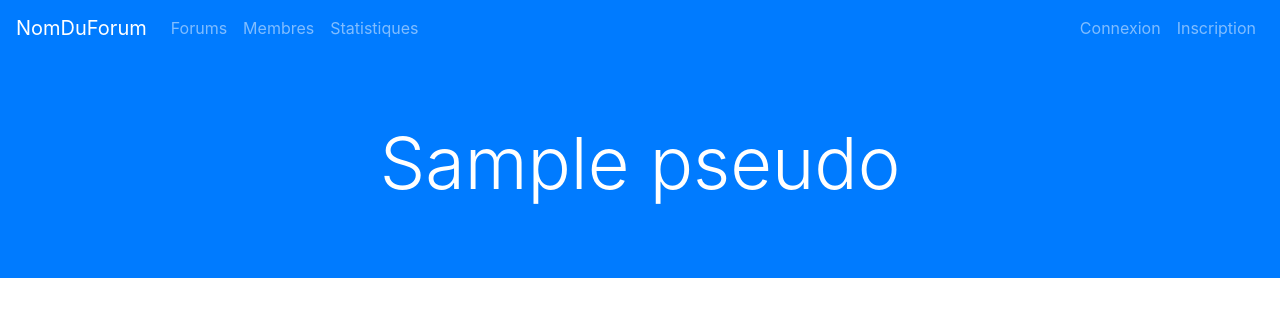
After one commit to AlexandreBarde/ForumPHP, a PHP site: template Vues/vueMembre.php in a window 1280 px wide. The commit adds this page. Shown: the top 317 px of the page. Run offline with PHP 8.4, Linux system fonts and the light colour scheme; the template is opened without the code that fills it: most values are stand-ins (such as "Sample title", 1, 10 or a date in 2020); data that the repository does not hold is empty; some libraries are stand-ins or nearby versions.

Commit message:
Vues des membres et affichage d'un membre

```diff
--- a/Vues/template.php
+++ b/Vues/template.php
@@ -13,28 +13,33 @@
             <button class="navbar-toggler" type="button" data-toggle="collapse" data-target="#collapsingNavbar">
                 <span class="navbar-toggler-icon"></span>
             </button>
-            <a class="navbar-brand" href="/">NomDuForum</a>
+            <a class="navbar-brand" href="?action=accueil">NomDuForum</a>
             <div class="navbar-collapse collapse" id="collapsingNavbar">
                 <ul class="navbar-nav">
                     <li class="nav-item text-center">
-                        <a class="nav-link" href="/forums">Forums</a>
+                        <a class="nav-link" href="?action=forums">Forums</a>
                     </li>
                     <li class="nav-item text-center">
-                        <a class="nav-link" href="/membre">Membres</a>
+                        <a class="nav-link" href="?action=membres">Membres</a>
                     </li>
                     <li class="nav-item text-center">
                         <a class="nav-link" href="/statistiques">Statistiques</a>
                     </li>
-                    <li class="nav-item text-center">
+                </ul>
+                <ul class="navbar-nav ml-auto">
+                    <li class="text-center nav-item">
                         <a class="nav-link" href="/connexion">Connexion</a>
                     </li>
-                    <li class="nav-item text-center">
-                        <a class="nav-link" href="/inscription">Inscription</a>
+                    <li class="text-center nav-item">
+                        <a class="nav-link" href="/insciption">Inscription</a>
                     </li>
                 </ul>
-
             </div>
         </nav>
         <?= $contenu ?>
+        <script src="https://code.jquery.com/jquery-3.2.1.js"
+                integrity="sha256-DZAnKJ/6XZ9si04Hgrsxu/8s717jcIzLy3oi35EouyE="
+                crossorigin="anonymous"></script>
+        <script type="text/javascript" src="Vues/js/script.js"></script>
     </body>
 </html>
--- a/Vues/vueAccueil.php
+++ b/Vues/vueAccueil.php
@@ -2,7 +2,7 @@
 
 ob_start(); ?>
 
-<h1>Coucou</h1>
+<h1>Bienvenue sur NomDuforum</h1>
 
 <?php $contenu = ob_get_clean(); ?>
 
--- /dev/null
+++ b/Vues/vueMembre.php
@@ -0,0 +1,12 @@
+<?php
+
+ob_start(); ?>
+
+<div class="jumbotron jumbotron-fluid jumbotron-header bg-primary text-white">
+    <h1 class="display-3 text-center jumbotron-title"><?= $membre['pseudo'] ?></h1>
+</div>
+
+
+<?php $contenu = ob_get_clean(); ?>
+
+<?php require('template.php'); ?>
```
Also changed, not shown: Vues/Vue.php (deleted, +0 -40 lines), Vues/vueMembres.php (added, +41 -0 lines), Vues/vueTest.php (deleted, +0 -20 lines).
